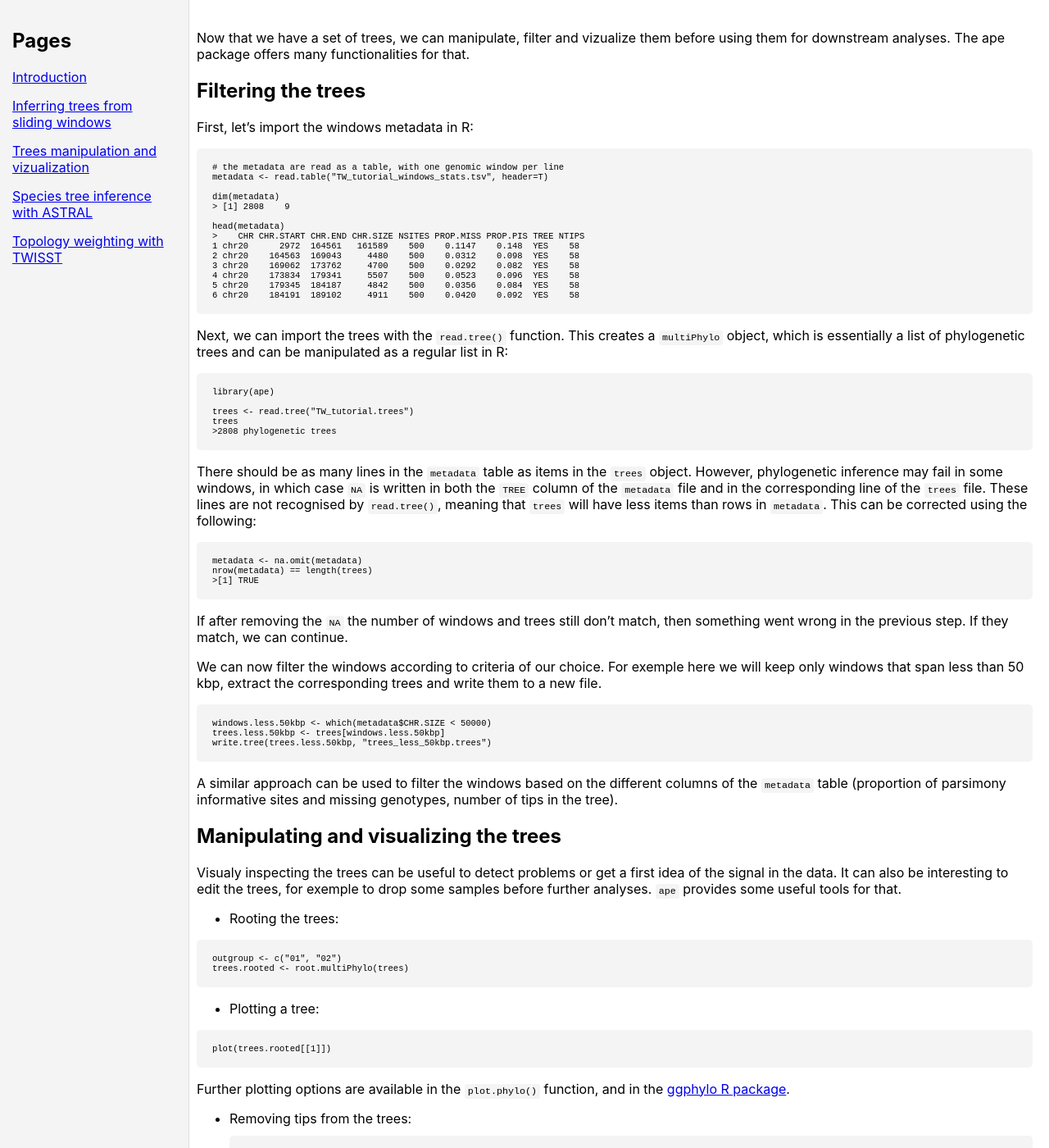
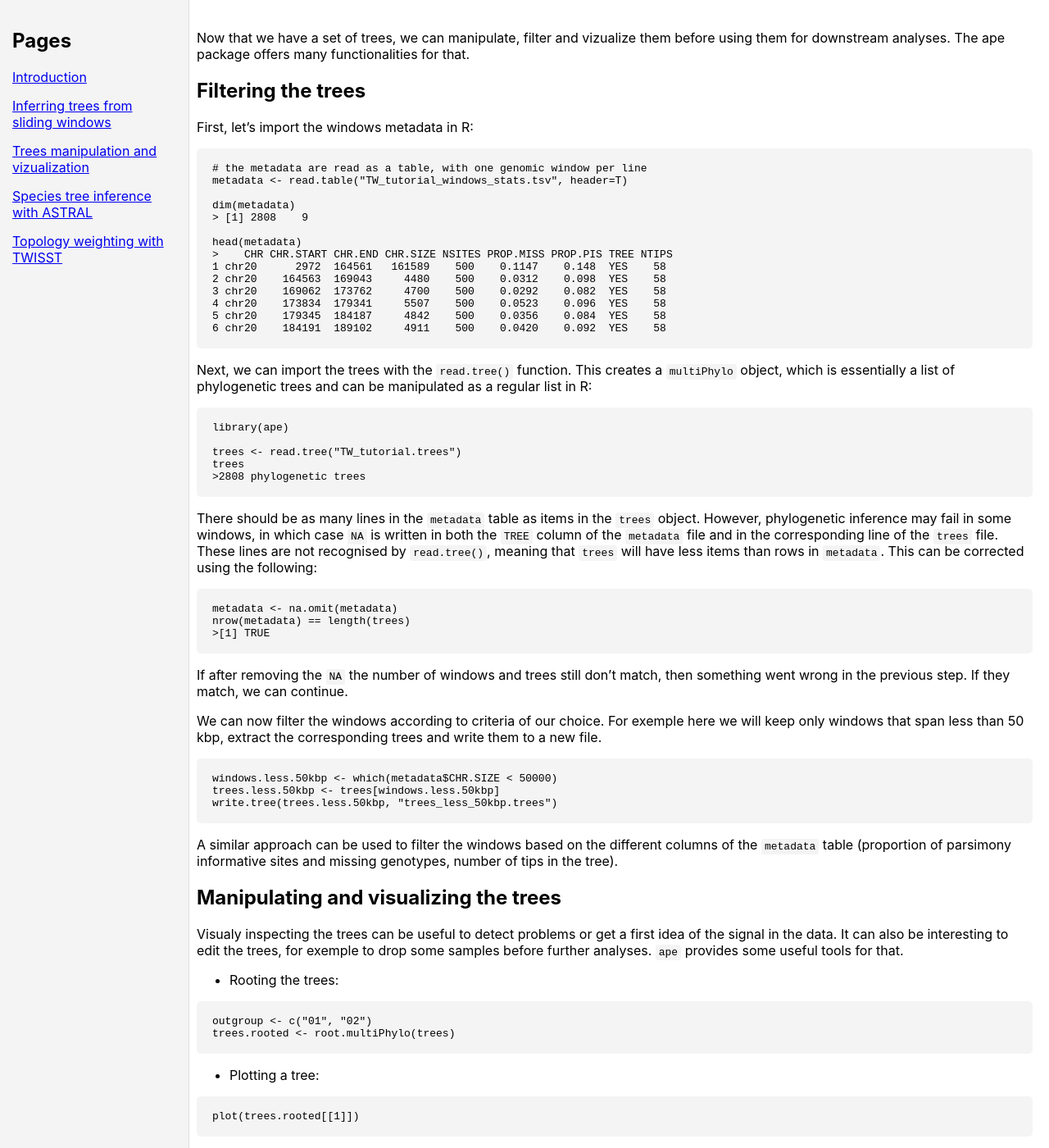
Before and after one commit to rancilhac/Genome-Wide-Phylogenies.github.io, a Jekyll site: the page built from Downstream-analyses.md, in a window 1280 px wide and 1400 px high. Shown: the whole window at 82% size. Built offline with Jekyll 4.4.1, drawn with Linux system fonts in a browser that asks for light colours; our own code applies the rules of GitHub Pages for plain Markdown files.

Commit message:
Update styles.css

```diff
--- a/assets/styles.css
+++ b/assets/styles.css
@@ -54,7 +54,7 @@ pre {
     border-radius: 5px;
     overflow-x: auto;
     margin: 1em 0;
-    font-size: 0.9em;
+    font-size: 1em;
     white-space: pre-wrap;
 }
 
@@ -70,7 +70,7 @@ code {
     background-color: #f4f4f4; /* Light background */
     padding: 2px 4px;          /* Small padding around inline code */
     border-radius: 3px;        /* Rounded corners */
-    font-size: 0.9em;          /* Slightly smaller font */
+    font-size: 1em;          /* Slightly smaller font */
     white-space: nowrap;       /* Prevents wrapping in the middle of inline code */
 }
 
```
